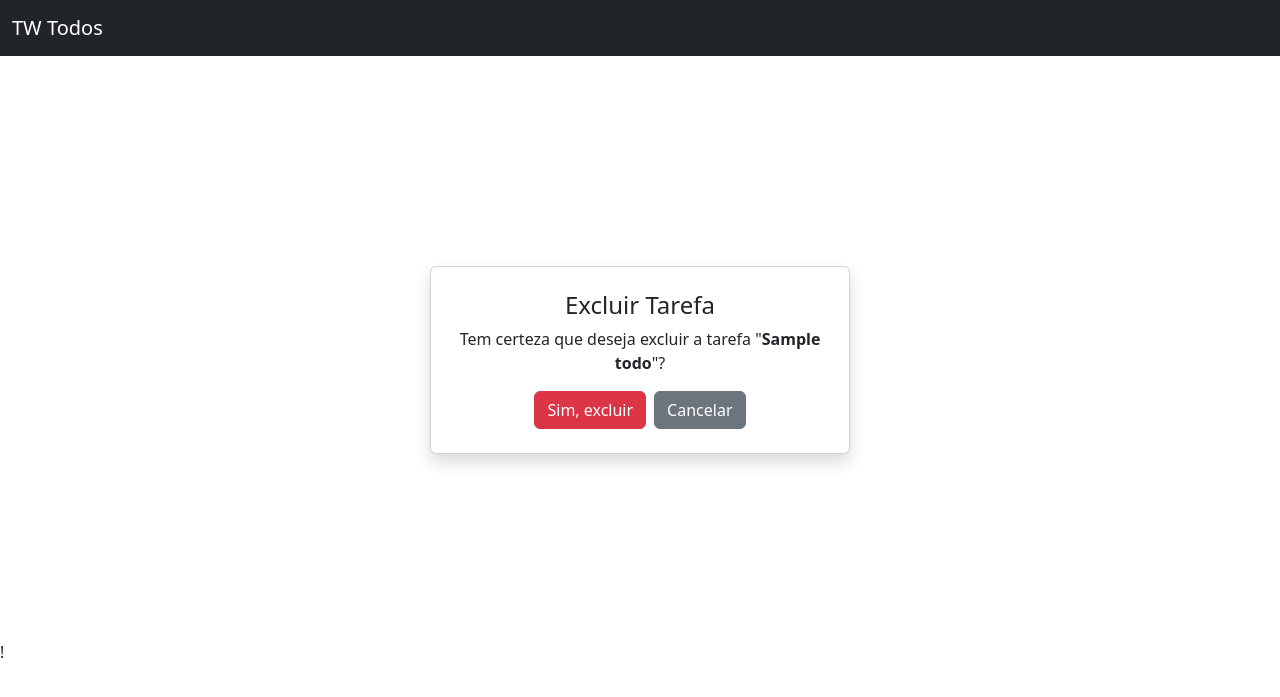
After one commit to Alexlimaandre/Projeto-Django, a Django app: page /delete/1/ in a window 1280 px wide. The commit adds this page. Shown: the top 697 px of the page. Run offline with Django 5.2, Linux system fonts and the light colour scheme; tables that the repository leaves empty hold one stand-in row (values such as "Sample post").

Commit message:
[FEAT] Atualização, deleção e conclsão de tarefas implementados

```diff
--- a/setup/settings.py
+++ b/setup/settings.py
@@ -126,6 +126,7 @@ USE_TZ = True
 # https://docs.djangoproject.com/en/6.0/howto/static-files/
 
 STATIC_URL = "static/"
+STATICFILES_DIRS = [BASE_DIR / "static"]
 
 CRISPY_ALLOWED_TEMPLATE_PACKS = "bootstrap5"
 
--- a/setup/urls.py
+++ b/setup/urls.py
@@ -6,5 +6,8 @@ urlpatterns = [
     path("admin/", admin.site.urls),
     path("", views.TodoHomeView.as_view(), name="home"),
     path("lista/", views.TodoListView.as_view(), name="todo_list"),
-    path("criar/", views.TodoCreateView.as_view(), name="todo_create")
+    path("criar/", views.TodoCreateView.as_view(), name="todo_create"),
+    path("atualizar/<int:pk>/", views.TodoUpdateView.as_view(), name="todo_update"),
+    path("delete/<int:pk>/", views.TodoDeleteView.as_view(), name="todo_delete"),
+    path("concluir/<int:pk>/", views.TodoCompleteView.as_view(), name="todo_complete")
 ]
--- a/todos/templates/base.html
+++ b/todos/templates/base.html
@@ -1,10 +1,13 @@
+{% load static %}
 <!DOCTYPE html>
 <html lang="pt-br">
   <head>
     <meta charset="utf-8">
     <meta name="viewport" content="width=device-width, initial-scale=1">
     <title>{% block page_title %}TW Todos{% endblock page_title %}</title>
+    <link rel="shortcut icon" href="{% static "favicon.ico" %}" type="image/x-icon">
     <link href="https://cdn.jsdelivr.net/npm/bootstrap@5.3.8/dist/css/bootstrap.min.css" rel="stylesheet" integrity="sha384-sRIl4kxILFvY47J16cr9ZwB07vP4J8+LH7qKQnuqkuIAvNWLzeN8tE5YBujZqJLB" crossorigin="anonymous">
+    <link href="https://cdn.jsdelivr.net/npm/bootstrap-icons@1.11.3/font/bootstrap-icons.min.css" rel="stylesheet">
   </head>
   <body>
     <nav class="navbar bg-dark" data-bs-theme="dark">
--- /dev/null
+++ b/todos/templates/todos/todo_delete.html
@@ -0,0 +1,22 @@
+{% extends "base.html" %}
+
+{% block page_title %}
+  Excluir - Tarefa
+{% endblock page_title %}
+
+{% block content %}
+  <div class="d-flex justify-content-center align-items-center" style="min-height: 70vh;">
+    <div class="card shadow text-center" style="max-width: 420px; width: 100%;">
+      <div class="card-body p-4">
+        <h1 class="h4 card-title">Excluir Tarefa</h1>
+        <p class="card-text">Tem certeza que deseja excluir a tarefa "<strong>{{ object.title }}</strong>"?</p>
+
+        <form method="POST" class="d-flex justify-content-center gap-2">
+          {% csrf_token %}
+          <button type="submit" class="btn btn-danger">Sim, excluir</button>
+          <a href="{% url 'todo_list' %}" class="btn btn-secondary">Cancelar</a>
+        </form>
+      </div>
+    </div>
+  </div>
+{% endblock content %}
--- a/todos/views.py
+++ b/todos/views.py
@@ -1,6 +1,8 @@
-from django.views.generic import ListView, CreateView
+from django.views.generic import ListView, CreateView, UpdateView, DeleteView, View
 from .models import Todo
 from django.urls import reverse_lazy
+from django.shortcuts import redirect, get_object_or_404
+from datetime import datetime
 
 # def todo_list(req):
 #     nome = "Alex"
@@ -23,3 +25,25 @@ class TodoCreateView(CreateView):
     template_name = "todos/todo_create.html"
     fields = ["title","deadline"] # Usando o CreateView, é necessário informar os fields que serão exibidos no formulário, ou seja, os campos que o usuário poderá preencher. Caso não seja informado, o Django exibirá todos os campos do modelo.
     success_url = reverse_lazy("todo_list") # Após o usuário preencher o formulário, ele será redirecionado para a página de listagem de tarefas. O reverse_lazy é usado para gerar a URL da view "todo_list" de forma dinâmica, sem precisar hardcodar a URL.
+
+class TodoUpdateView(UpdateView):
+    model = Todo
+    fields = ["title","deadline"]
+    success_url = reverse_lazy("todo_list")
+    template_name = "todos/todo_create.html"
+
+class TodoDeleteView(DeleteView):
+    model = Todo
+    template_name = "todos/todo_delete.html"
+    success_url = reverse_lazy("todo_list")
+
+class TodoCompleteView(View):
+    def get(self, request, pk):
+        # modulo para buscar o objeto do banco de dados, caso não exista, retorna um erro 404
+        todo =get_object_or_404(Todo, pk=pk)
+        # marcar a tarefa como concluída, basta alterar o campo finished_at para a data atual e salvar o objeto no banco de dados
+        todo.finished_at = datetime.now()
+        # salvar o objeto no banco de dados
+        todo.save()
+        # redirecionar o usuário para a página de listagem de tarefas
+        return redirect("todo_list")
```
Also changed, not shown: todos/templates/todos/todo_create.html (+19 -3 lines), todos/templates/todos/todo_list.html (+4 -3 lines), static/favicon.ico (added).
